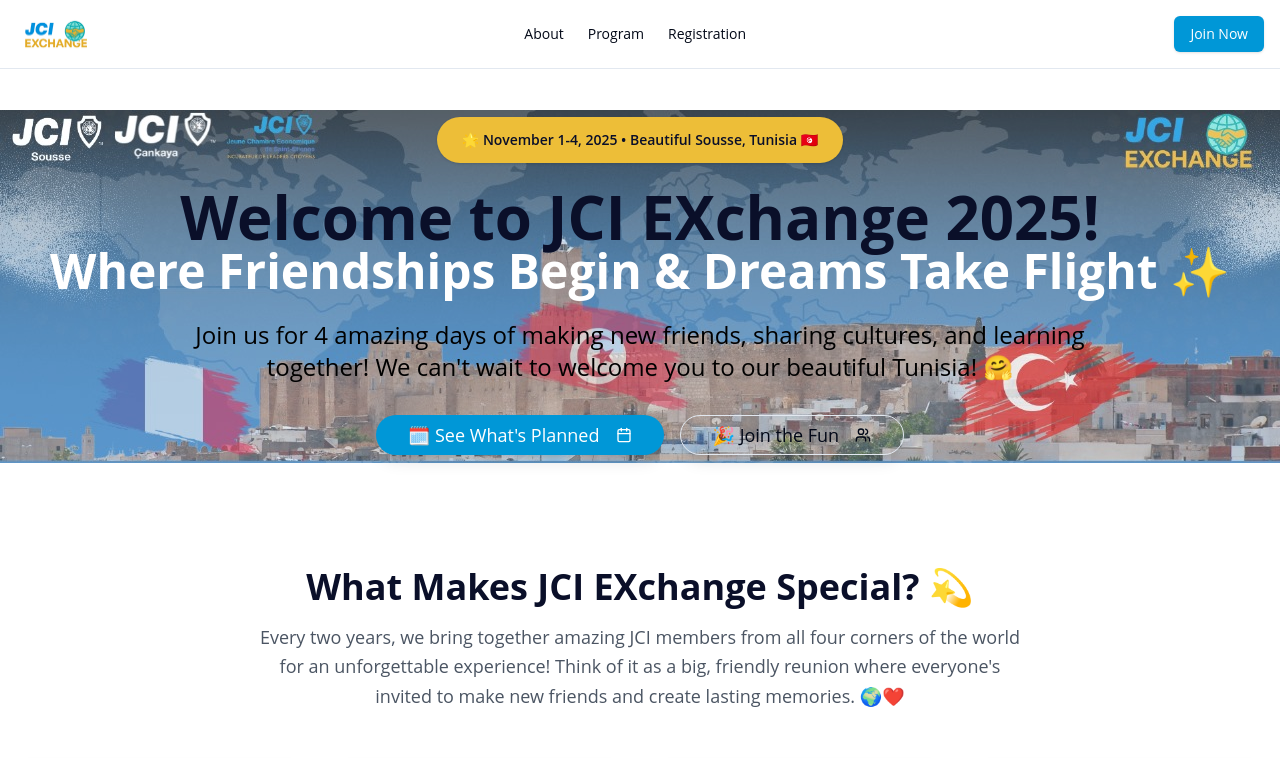
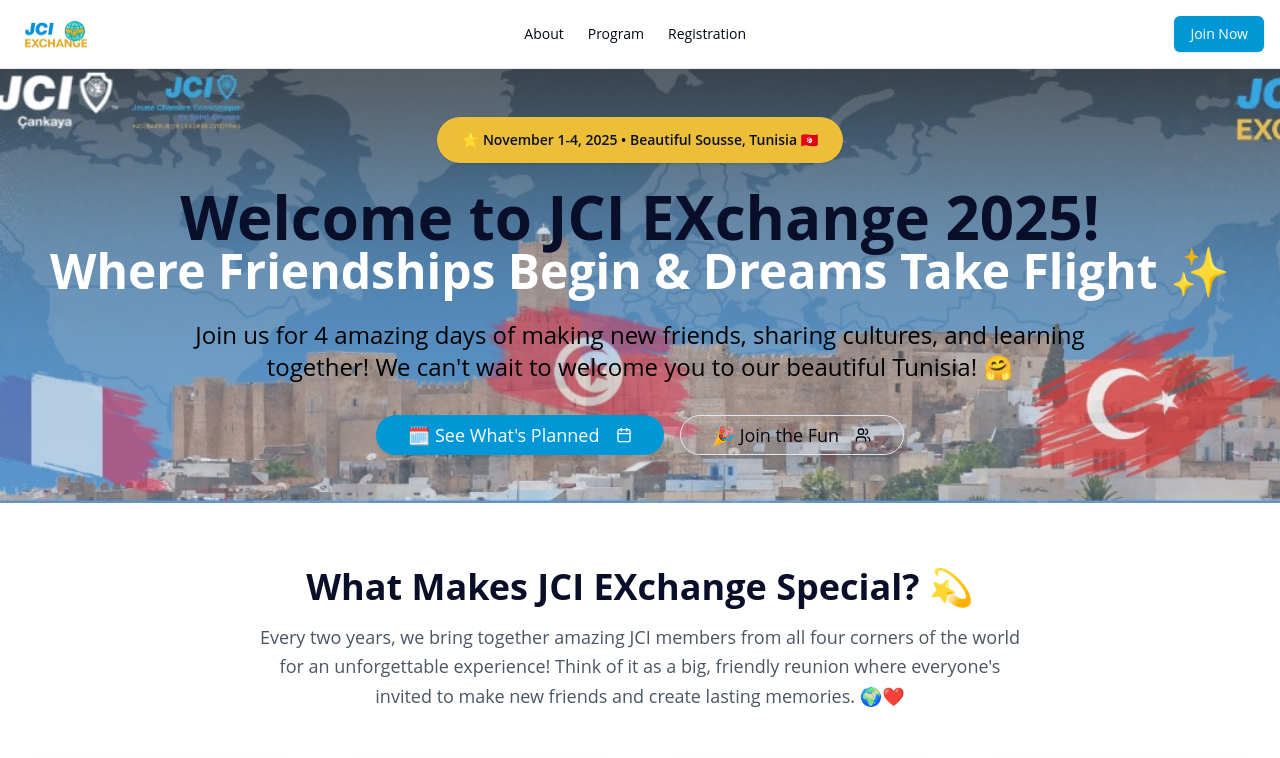
Before and after one commit to chamsedine-bouhouch/jci-exchange-website, a Next.js app: page / in a window 1280 px wide. Shown: the top 758 px of the page. Built offline with nearby package versions, Linux system fonts and the light colour scheme.

Commit message:
change hero cover

```diff
--- a/app/page.tsx
+++ b/app/page.tsx
@@ -45,7 +45,7 @@
         <div className="container mx-auto px-4 py-4 flex items-center justify-between">
           <div className="flex items-center space-x-3">
             <Image
-              src="/jci_exchange_logo.jpg" // replace with your actual image
+              src="/jci_exchange_logo.jpg"
               alt="Sousse cityscape with global connections"
               priority
               height={40}
@@ -89,7 +89,7 @@
           alt="Sousse cityscape with global connections"
           fill
           priority
-          className="object-contain object-center bg-white"
+          className="object-cover object-center"
         />
         {/* Overlay (optional gradient for text readability) */}
         <div className="absolute inset-0 bg-white/20"></div>
```
